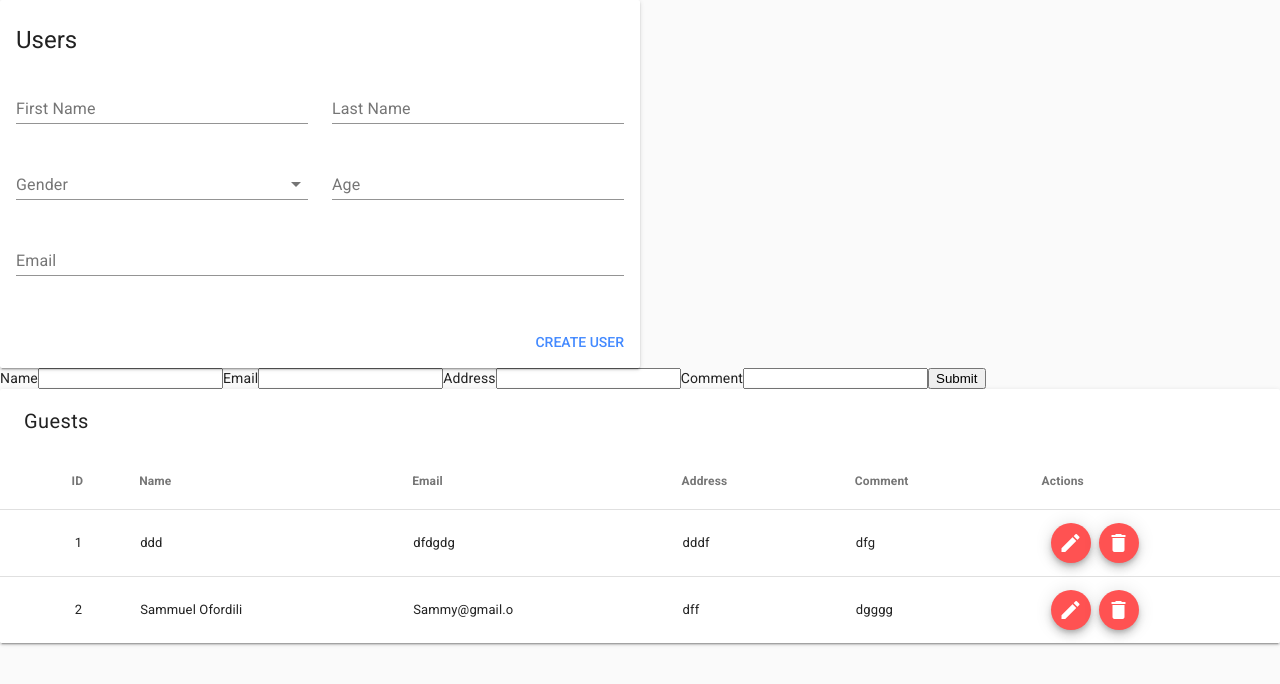
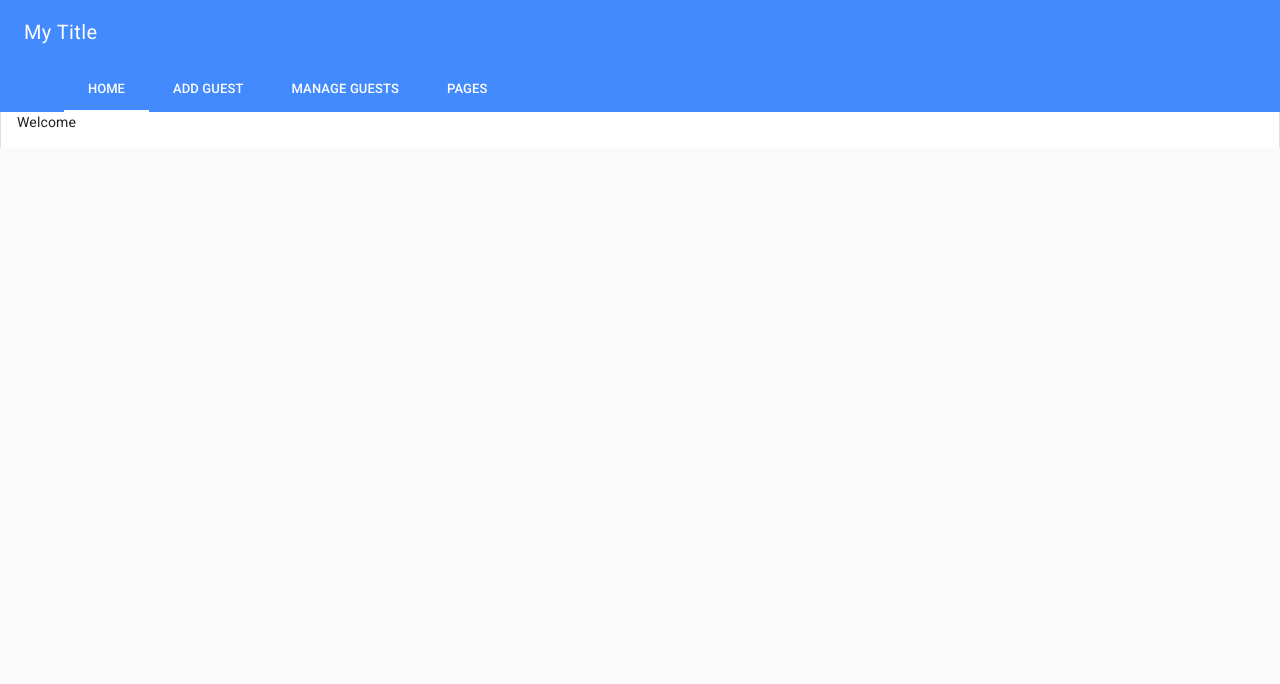
Before and after one commit to dannicada/vue-guestbook, a Vue app: page / in a window 1280 px wide. Shown: the top 684 px of the page. Built offline with nearby package versions, Linux system fonts and the light colour scheme.

Commit message:
vue router implemented

```diff
--- a/package.json
+++ b/package.json
@@ -13,6 +13,7 @@
     "sass-loader": "^7.1.0",
     "vue": "^2.6.10",
     "vue-material": "^1.0.0-beta-11",
+    "vue-router": "^3.0.7",
     "vuelidate": "^0.7.4"
   },
   "devDependencies": {
--- a/src/App.vue
+++ b/src/App.vue
@@ -1,26 +1,49 @@
 <template>
-  <div id="app" class="small-container">
-
-    <Reveal/>
-
-    <guest-form
-    @add:guest="addGuest"
-    />
-
-    <guest-table
-    @delete:guest="deleteGuest"
-    @edit:guest="editGuest"
-    v-bind:guests="guests"
-    />
+  <div id="app" class="page-container">
+    <md-app md-waterfall md-mode="fixed-last">
+      <md-app-toolbar class="md-large md-dense md-primary">
+        <div class="md-toolbar-row">
+          <div class="md-toolbar-section-start">
 
 
+            <span class="md-title">My Title</span>
+          </div>
+
+
+        </div>
+
+        <div class="md-toolbar-row">
+          <md-tabs class="md-primary">
+            <md-tab id="tab-home" md-label="Home"> </md-tab>
+            <md-tab id="tab-favorites" md-label="Add Guest" to="/GuestForm"></md-tab>
+            <md-tab id="tab-posts" md-label="Manage Guests" to="/GuestTable"></md-tab>
+            <md-tab id="tab-pages" md-label="Pages" to="/Reveal" ></md-tab>
+          </md-tabs>
+        </div>
+      </md-app-toolbar>
+
+      <md-app-content>
+
+
+
+        <router-view
+          @add:guest="addGuest"
+          @delete:guest="deleteGuest"
+          @edit:guest="editGuest"
+          v-bind:guests="guests"
+        >
+        </router-view>
+
+      </md-app-content>
+    </md-app>
   </div>
 </template>
 
 <script>
 import GuestTable from './components/GuestTable.vue'
 import GuestForm from './components/GuestForm.vue'
-import Reveal from "./components/Reveal.vue";
+import Reveal from "./components/Reveal.vue"
+import Welcome from "./components/Welcome.vue"
 
 export default {
   name: 'app',
@@ -28,6 +51,7 @@ export default {
     GuestTable,
     GuestForm,
     Reveal,
+    Welcome,
   },
   data() {
     return {
--- a/src/components/Reveal.vue
+++ b/src/components/Reveal.vue
@@ -1,167 +1,16 @@
 <template>
   <div>
-    <form novalidate class="md-layout" @submit.prevent="validateUser">
-      <md-card class="md-layout-item md-size-50 md-small-size-100">
-        <md-card-header>
-          <div class="md-title">Users</div>
-        </md-card-header>
+    ok
 
-        <md-card-content>
-          <div class="md-layout md-gutter">
-            <div class="md-layout-item md-small-size-100">
-              <md-field :class="getValidationClass('firstName')">
-                <label for="first-name">First Name</label>
-                <md-input name="first-name" id="first-name" autocomplete="given-name" v-model="form.firstName" :disabled="sending" />
-                <span class="md-error" v-if="!$v.form.firstName.required">The first name is required</span>
-                <span class="md-error" v-else-if="!$v.form.firstName.minlength">Invalid first name</span>
-              </md-field>
-            </div>
-
-            <div class="md-layout-item md-small-size-100">
-              <md-field :class="getValidationClass('lastName')">
-                <label for="last-name">Last Name</label>
-                <md-input name="last-name" id="last-name" autocomplete="family-name" v-model="form.lastName" :disabled="sending" />
-                <span class="md-error" v-if="!$v.form.lastName.required">The last name is required</span>
-                <span class="md-error" v-else-if="!$v.form.lastName.minlength">Invalid last name</span>
-              </md-field>
-            </div>
-          </div>
-
-          <div class="md-layout md-gutter">
-            <div class="md-layout-item md-small-size-100">
-              <md-field :class="getValidationClass('gender')">
-                <label for="gender">Gender</label>
-                <md-select name="gender" id="gender" v-model="form.gender" md-dense :disabled="sending">
-                  <md-option></md-option>
-                  <md-option value="M">M</md-option>
-                  <md-option value="F">F</md-option>
-                </md-select>
-                <span class="md-error">The gender is required</span>
-              </md-field>
-            </div>
-
-            <div class="md-layout-item md-small-size-100">
-              <md-field :class="getValidationClass('age')">
-                <label for="age">Age</label>
-                <md-input type="number" id="age" name="age" autocomplete="age" v-model="form.age" :disabled="sending" />
-                <span class="md-error" v-if="!$v.form.age.required">The age is required</span>
-                <span class="md-error" v-else-if="!$v.form.age.maxlength">Invalid age</span>
-              </md-field>
-            </div>
-          </div>
-
-          <md-field :class="getValidationClass('email')">
-            <label for="email">Email</label>
-            <md-input type="email" name="email" id="email" autocomplete="email" v-model="form.email" :disabled="sending" />
-            <span class="md-error" v-if="!$v.form.email.required">The email is required</span>
-            <span class="md-error" v-else-if="!$v.form.email.email">Invalid email</span>
-          </md-field>
-        </md-card-content>
-
-        <md-progress-bar md-mode="indeterminate" v-if="sending" />
-
-        <md-card-actions>
-          <md-button type="submit" class="md-primary" :disabled="sending">Create user</md-button>
-        </md-card-actions>
-      </md-card>
-
-      <md-snackbar :md-active.sync="userSaved">The user {{ lastUser }} was saved with success!</md-snackbar>
-    </form>
   </div>
 </template>
 
 <script>
-  import { validationMixin } from 'vuelidate'
-  import {
-    required,
-    email,
-    minLength,
-    maxLength
-  } from 'vuelidate/lib/validators'
+import GuestForm from './GuestForm'
 
-  export default {
-    name: 'Reveal',
-    mixins: [validationMixin],
-    data: () => ({
-      form: {
-        firstName: null,
-        lastName: null,
-        gender: null,
-        age: null,
-        email: null,
-      },
-      userSaved: false,
-      sending: false,
-      lastUser: null
-    }),
-    validations: {
-      form: {
-        firstName: {
-          required,
-          minLength: minLength(3)
-        },
-        lastName: {
-          required,
-          minLength: minLength(3)
-        },
-        age: {
-          required,
-          maxLength: maxLength(3)
-        },
-        gender: {
-          required
-        },
-        email: {
-          required,
-          email
-        }
-      }
-    },
-    methods: {
-      getValidationClass (fieldName) {
-        const field = this.$v.form[fieldName]
-
-        if (field) {
-          return {
-            'md-invalid': field.$invalid && field.$dirty
-          }
-        }
-      },
-      clearForm () {
-        this.$v.$reset()
-        this.form.firstName = null
-        this.form.lastName = null
-        this.form.age = null
-        this.form.gender = null
-        this.form.email = null
-      },
-      saveUser () {
-        this.sending = true
-
-        // Instead of this timeout, here you can call your API
-        window.setTimeout(() => {
-          this.lastUser = `${this.form.firstName} ${this.form.lastName}`
-          this.userSaved = true
-          this.sending = false
-          this.clearForm()
-        }, 1500)
-      },
-      validateUser () {
-        this.$v.$touch()
-
-        if (!this.$v.$invalid) {
-          this.saveUser()
-        }
-      }
-    }
-  }
+export default {
+  components:{
+    GuestForm,
+  },
+}
 </script>
-
-<style lang="scss" scoped>
-  .md-progress-bar {
-    position: absolute;
-    top: 0;
-    right: 0;
-    left: 0;
-  }
-</style>
--- /dev/null
+++ b/src/components/Welcome.vue
@@ -0,0 +1,11 @@
+<template>
+    <div>
+        Welcome
+    </div>
+</template>
+
+<script>
+export default {
+    name: 'Welcome'
+}
+</script>
--- a/src/main.js
+++ b/src/main.js
@@ -1,6 +1,7 @@
 import Vue from 'vue'
 import App from './App.vue'
 import VueMaterial from 'vue-material'
+import router from './router.js'
 import 'vue-material/dist/vue-material.min.css'
 
 import 'vue-material/dist/vue-material.min.css'
@@ -11,5 +12,6 @@ Vue.use(VueMaterial)
 Vue.config.productionTip = false
 
 new Vue({
+  router,
   render: h => h(App),
 }).$mount('#app')
--- /dev/null
+++ b/src/router.js
@@ -0,0 +1,44 @@
+import Vue from 'vue'
+import VueRouter from 'vue-router'
+
+import Reveal from './components/Reveal.vue'
+import GuestTable from './components/GuestTable.vue'
+import GuestForm from './components/GuestForm.vue'
+import Welcome from './components/Welcome'
+
+
+Vue.use(VueRouter)
+
+const router = new VueRouter({
+    mode: 'history',
+
+    routes: [
+        {
+            path: '/',
+            name: 'Welcome',
+            component: Welcome
+
+        },
+        {
+            path: '/Reveal',
+            name: 'Reveal',
+            component: Reveal
+
+        },
+        {
+            path: '/GuestForm',
+            name: 'GuestForm',
+            component: GuestForm
+
+        },
+        {
+            path: '/GuestTable',
+            name: 'GuestTable',
+            component: GuestTable
+
+        },
+
+    ]
+});
+
+export default router;
```
Also changed, not shown: 1 other file (tests, documents, lock files or other folders).
